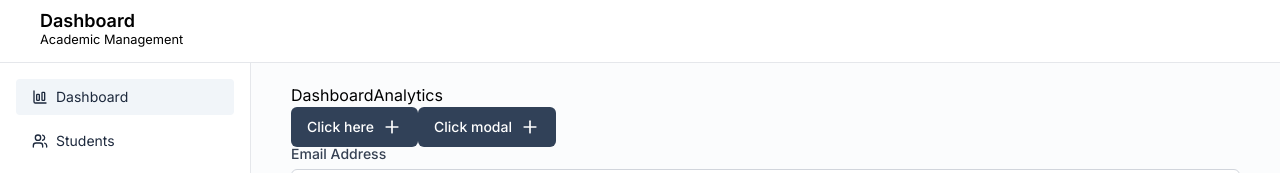
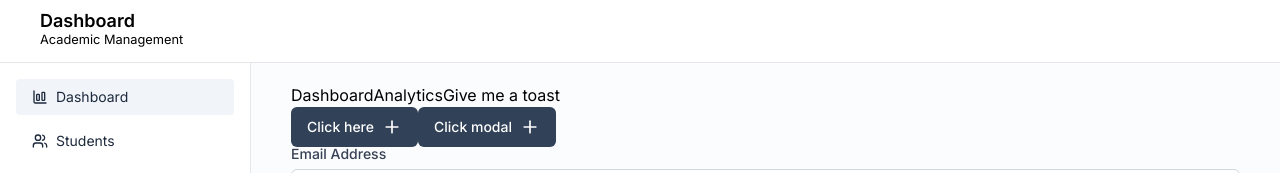
Before and after one commit to devmhimran/gain-solution-ltd-task, a Next.js app: page /dashboard in a window 1280 px wide. Shown: the top 173 px of the page. Built offline with nearby package versions, Linux system fonts and the light colour scheme.

Commit message:
added sonner, zod, hook form, tanstack query, axios, zustand

```diff
--- a/app/(private)/dashboard/page.tsx
+++ b/app/(private)/dashboard/page.tsx
@@ -2,6 +2,7 @@
 
 import { Plus } from 'lucide-react';
 import { useState } from 'react';
+import { toast } from 'sonner';
 
 import { Button, Input, Modal, Sidebar } from '@/components/shared';
 
@@ -11,6 +12,9 @@ export default function DashboardAnalytics() {
   return (
     <div className='container mx-auto'>
       DashboardAnalytics
+      <button onClick={() => toast.info('My first toast')}>
+        Give me a toast
+      </button>
       <div>
         <Button
           rightIcon={<Plus className='w-5 h-5' />}
--- a/app/layout.tsx
+++ b/app/layout.tsx
@@ -4,6 +4,7 @@ import { Suspense } from 'react';
 
 import './globals.css';
 import { Loading } from '@/components/shared';
+import { DefaultProviders } from '@/components/providers';
 
 const inter = Inter({
   subsets: ['latin'],
@@ -22,7 +23,9 @@ export default function RootLayout({
   return (
     <html lang='en'>
       <body className={`${inter.className} antialiased`}>
-        <Suspense fallback={<Loading />}>{children}</Suspense>
+        <Suspense fallback={<Loading />}>
+          <DefaultProviders>{children}</DefaultProviders>
+        </Suspense>
       </body>
     </html>
   );
--- /dev/null
+++ b/components/providers/default-providers.tsx
@@ -0,0 +1,12 @@
+'use client';
+
+import { Toaster } from 'sonner';
+
+export function DefaultProviders({ children }: { children: React.ReactNode }) {
+  return (
+    <>
+      {children}
+      <Toaster richColors position='bottom-left' />
+    </>
+  );
+}
--- /dev/null
+++ b/components/providers/index.ts
@@ -0,0 +1,3 @@
+import { DefaultProviders } from './default-providers';
+
+export { DefaultProviders };
```
Also changed, not shown: package.json (+8 -1 lines), 1 other file (tests, documents, lock files or other folders).
